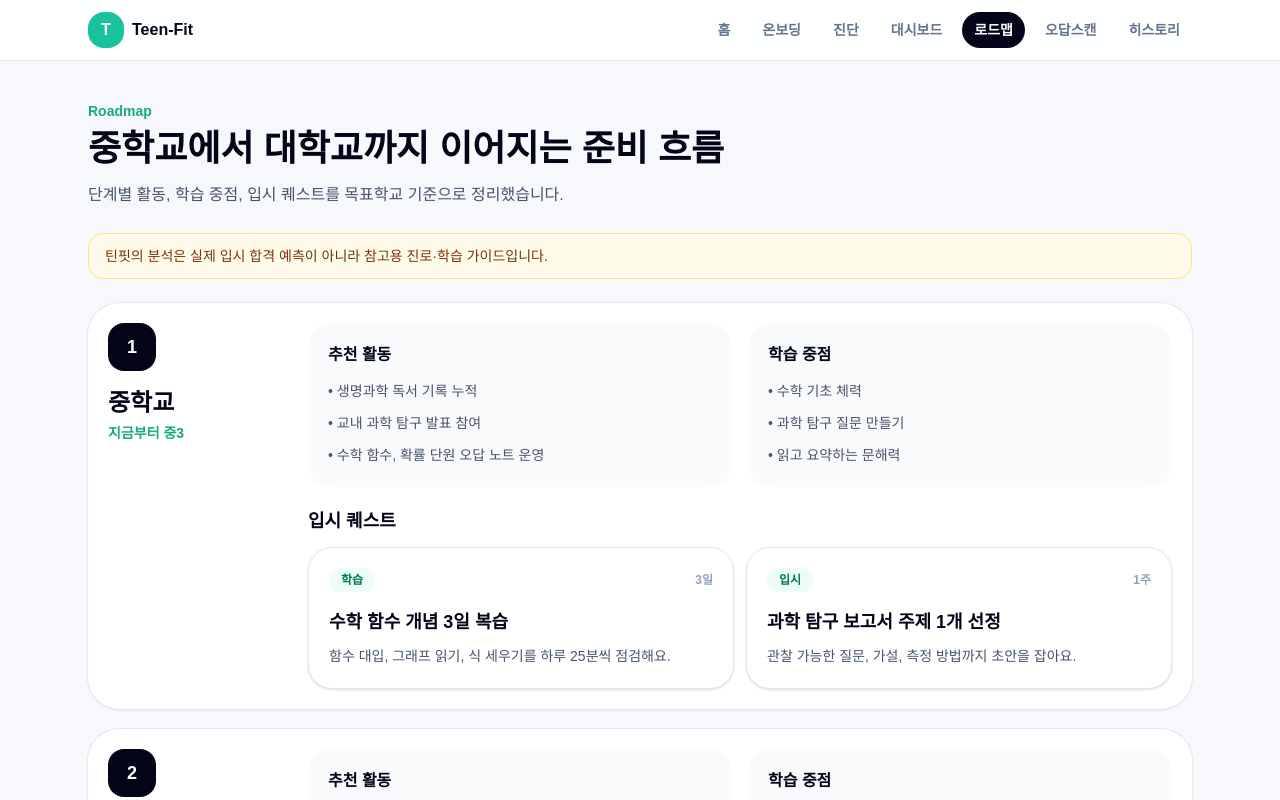
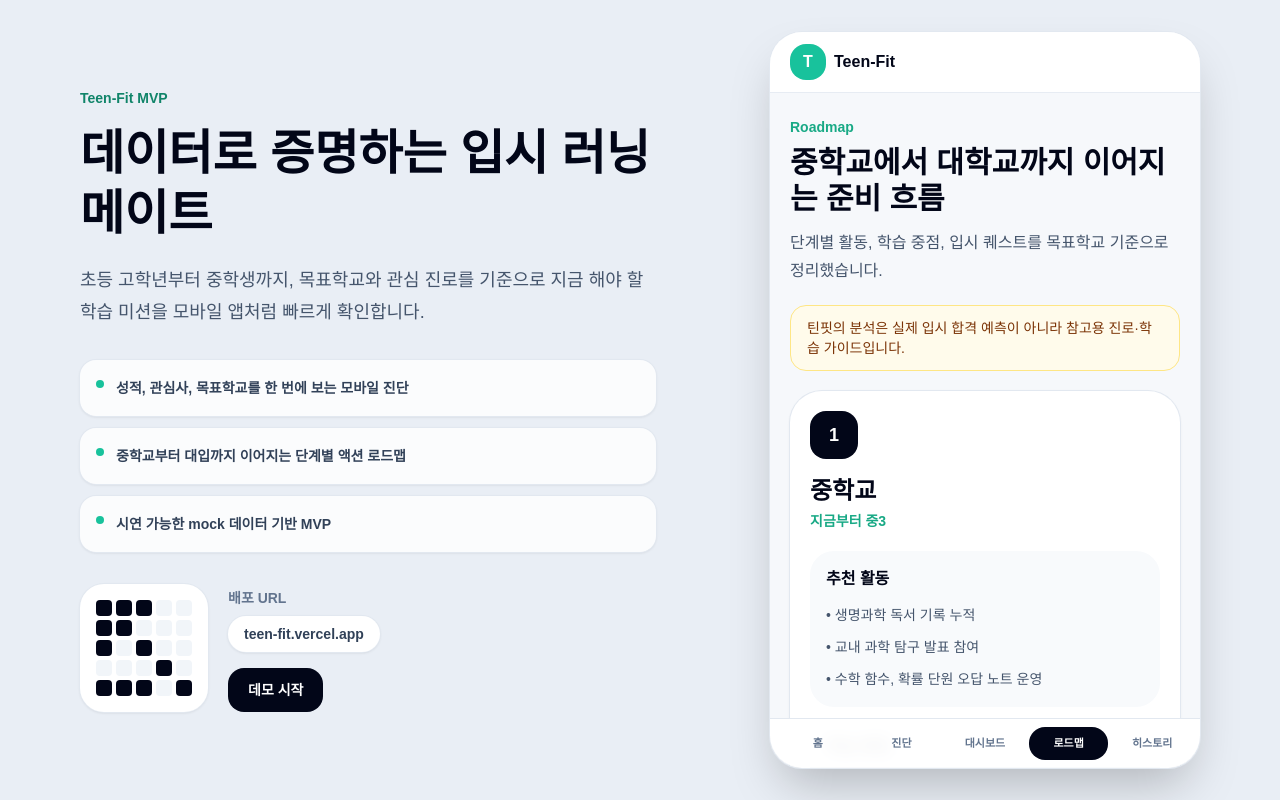
Before and after one commit to taekbari/teen-fit, a Next.js app: page /roadmap in a window 1280 px wide. Shown: the top 800 px of the page. Built offline with nearby package versions, Linux system fonts and the light colour scheme.

Commit message:
Update: 모바일 화면으로 볼 수 있도록 화면 수정

```diff
--- a/app/page.tsx
+++ b/app/page.tsx
@@ -3,31 +3,28 @@
 
 export default function Home() {
   return (
-    <section className="mx-auto grid min-h-[calc(100vh-65px)] max-w-6xl items-center gap-8 px-4 py-10 sm:px-6 lg:grid-cols-[1.05fr_0.95fr]">
-      <div>
-        <p className="text-sm font-black text-[#18a985]">Teen-Fit</p>
-        <h1 className="mt-4 text-4xl font-black tracking-normal text-slate-950 sm:text-6xl">
-          데이터로 증명하는 힙한 입시 러닝메이트
+    <section className="mx-auto flex w-full max-w-[430px] flex-col gap-5 px-5 py-6">
+      <div className="rounded-[2rem] bg-slate-950 p-6 text-white shadow-sm">
+        <p className="text-sm font-black text-emerald-200">Teen-Fit</p>
+        <h1 className="mt-4 text-4xl font-black leading-tight tracking-normal">
+          내 목표학교까지 지금 몇 걸음일까?
         </h1>
-        <p className="mt-5 max-w-2xl text-lg leading-8 text-slate-600">
-          성적과 관심사의 변화에 따라 목표학교까지의 거리를 보여드려요.
+        <p className="mt-4 text-base leading-7 text-slate-200">
+          성적, 관심사, 학습 성향을 바탕으로 달성도와 이번 달 미션을 확인합니다.
         </p>
-        <div className="mt-8 flex flex-col gap-3 sm:flex-row">
+        <div className="mt-6 grid gap-3">
           <Link
             href="/onboarding"
-            className="rounded-2xl bg-slate-950 px-6 py-4 text-center font-black text-white transition hover:bg-slate-800"
+            className="rounded-2xl bg-white px-5 py-4 text-center font-black text-slate-950 transition hover:bg-slate-100"
           >
             시작하기
           </Link>
           <Link
             href="/dashboard"
-            className="rounded-2xl border border-slate-200 bg-white px-6 py-4 text-center font-black text-slate-900 transition hover:bg-slate-50"
+            className="rounded-2xl border border-white/15 px-5 py-4 text-center font-black text-white transition hover:bg-white/10"
           >
             템플릿 대시보드 보기
           </Link>
-        </div>
-        <div className="mt-8 max-w-xl">
-          <Notice />
         </div>
       </div>
 
@@ -63,6 +60,8 @@
           </p>
         </div>
       </div>
+
+      <Notice />
     </section>
   );
 }
--- a/components/AppShell.tsx
+++ b/components/AppShell.tsx
@@ -6,28 +6,88 @@
 
 const navItems = [
   { href: "/", label: "홈" },
-  { href: "/onboarding", label: "온보딩" },
   { href: "/diagnosis", label: "진단" },
   { href: "/dashboard", label: "대시보드" },
   { href: "/roadmap", label: "로드맵" },
-  { href: "/wrong-answer", label: "오답스캔" },
   { href: "/history", label: "히스토리" },
+];
+
+const serviceValues = [
+  "성적, 관심사, 목표학교를 한 번에 보는 모바일 진단",
+  "중학교부터 대입까지 이어지는 단계별 액션 로드맵",
+  "시연 가능한 mock 데이터 기반 MVP",
 ];
 
 export function AppShell({ children }: { children: ReactNode }) {
   const pathname = usePathname();
 
   return (
-    <div className="min-h-screen bg-[#f6f8fb] text-slate-950">
-      <header className="sticky top-0 z-20 border-b border-slate-200/80 bg-white/90 backdrop-blur">
-        <div className="mx-auto flex max-w-6xl items-center justify-between gap-4 px-4 py-3 sm:px-6">
+    <div className="min-h-screen bg-[#e9eef5] text-slate-950 lg:grid lg:grid-cols-[minmax(360px,1fr)_430px] lg:items-center lg:gap-12 lg:px-12 lg:py-8 xl:px-20">
+      <aside className="hidden lg:block">
+        <div className="max-w-xl">
+          <p className="text-sm font-black text-[#108469]">Teen-Fit MVP</p>
+          <h1 className="mt-4 text-5xl font-black leading-tight tracking-normal text-slate-950">
+            데이터로 증명하는 입시 러닝메이트
+          </h1>
+          <p className="mt-5 text-lg leading-8 text-slate-600">
+            초등 고학년부터 중학생까지, 목표학교와 관심 진로를 기준으로
+            지금 해야 할 학습 미션을 모바일 앱처럼 빠르게 확인합니다.
+          </p>
+
+          <div className="mt-8 grid gap-3">
+            {serviceValues.map((value) => (
+              <div
+                key={value}
+                className="flex items-start gap-3 rounded-2xl bg-white/80 p-4 shadow-sm ring-1 ring-slate-200"
+              >
+                <span className="mt-1 size-2 rounded-full bg-[#18c29c]" />
+                <p className="text-sm font-bold leading-6 text-slate-700">{value}</p>
+              </div>
+            ))}
+          </div>
+
+          <div className="mt-8 flex items-end gap-5">
+            <div className="grid size-32 grid-cols-5 gap-1 rounded-3xl bg-white p-4 shadow-sm ring-1 ring-slate-200">
+              {Array.from({ length: 25 }).map((_, index) => (
+                <span
+                  key={index}
+                  className={`rounded-sm ${
+                    [0, 1, 2, 5, 10, 6, 12, 18, 20, 21, 22, 24].includes(index)
+                      ? "bg-slate-950"
+                      : "bg-slate-100"
+                  }`}
+                />
+              ))}
+            </div>
+            <div>
+              <p className="text-sm font-black text-slate-500">배포 URL</p>
+              <p className="mt-2 rounded-full bg-white px-4 py-2 text-sm font-bold text-slate-700 shadow-sm ring-1 ring-slate-200">
+                teen-fit.vercel.app
+              </p>
+              <Link
+                href="/onboarding"
+                className="mt-4 inline-flex rounded-2xl bg-slate-950 px-5 py-3 text-sm font-black text-white transition hover:bg-slate-800"
+              >
+                데모 시작
+              </Link>
+            </div>
+          </div>
+        </div>
+      </aside>
+
+      <div className="app-frame no-scrollbar mx-auto flex min-h-screen w-full max-w-[430px] flex-col bg-[#f6f8fb] lg:h-[min(860px,calc(100vh-64px))] lg:min-h-0 lg:overflow-y-auto lg:rounded-[2rem] lg:shadow-2xl lg:ring-1 lg:ring-slate-200">
+        <header className="sticky top-0 z-20 border-b border-slate-200/80 bg-white/95 px-5 py-3 backdrop-blur">
           <Link href="/" className="flex items-center gap-2 font-bold">
             <span className="grid size-9 place-items-center rounded-2xl bg-[#18c29c] text-white">
               T
             </span>
             <span>Teen-Fit</span>
           </Link>
-          <nav className="no-scrollbar flex max-w-[70vw] gap-2 overflow-x-auto">
+        </header>
+
+        <main className="grow pb-4">{children}</main>
+
+        <nav className="sticky bottom-0 z-20 grid grid-cols-5 gap-1 border-t border-slate-200 bg-white/95 px-2 py-2 backdrop-blur">
           {navItems.map((item) => {
             const active = pathname === item.href;
 
@@ -35,7 +95,7 @@
               <Link
                 key={item.href}
                 href={item.href}
-                  className={`whitespace-nowrap rounded-full px-3 py-2 text-sm font-semibold transition ${
+                className={`rounded-2xl px-1 py-2 text-center text-[11px] font-black transition ${
                   active
                     ? "bg-slate-950 text-white"
                     : "text-slate-500 hover:bg-slate-100 hover:text-slate-900"
@@ -47,8 +107,6 @@
           })}
         </nav>
       </div>
-      </header>
-      <main>{children}</main>
     </div>
   );
 }
@@ -65,10 +123,10 @@
   children: ReactNode;
 }) {
   return (
-    <section className="mx-auto flex max-w-6xl flex-col gap-6 px-4 py-8 sm:px-6 sm:py-10">
-      <div className="max-w-3xl">
+    <section className="mx-auto flex w-full max-w-[430px] flex-col gap-5 px-5 py-6">
+      <div>
         <p className="text-sm font-bold text-[#18a985]">{eyebrow}</p>
-        <h1 className="mt-2 text-3xl font-black tracking-normal sm:text-4xl">
+        <h1 className="mt-2 text-3xl font-black tracking-normal">
           {title}
         </h1>
         <p className="mt-3 text-base leading-7 text-slate-600">{description}</p>
--- a/components/DashboardCards.tsx
+++ b/components/DashboardCards.tsx
@@ -10,7 +10,7 @@
   accent: string;
 }) {
   return (
-    <div className="rounded-3xl border border-slate-200 bg-white p-5 shadow-sm">
+    <div className="rounded-3xl border border-slate-200 bg-white p-4 shadow-sm">
       <div className="flex items-center justify-between">
         <p className="text-sm font-bold text-slate-500">{label}</p>
         <span className="text-lg font-black">{value}</span>
@@ -36,8 +36,8 @@
     profile.character === "냥쌤" ? "🐱" : profile.character === "토끼쌤" ? "🐰" : "🐶";
 
   return (
-    <div className="flex gap-4 rounded-3xl bg-slate-950 p-5 text-white shadow-sm">
-      <div className="grid size-14 shrink-0 place-items-center rounded-2xl bg-white text-3xl">
+    <div className="flex gap-3 rounded-3xl bg-slate-950 p-5 text-white shadow-sm">
+      <div className="grid size-12 shrink-0 place-items-center rounded-2xl bg-white text-2xl">
         {face}
       </div>
       <div>
@@ -50,7 +50,7 @@
 
 export function QuestCard({ quest }: { quest: Quest }) {
   return (
-    <article className="rounded-3xl border border-slate-200 bg-white p-5 shadow-sm">
+    <article className="rounded-3xl border border-slate-200 bg-white p-4 shadow-sm">
       <div className="flex items-center justify-between gap-3">
         <span className="rounded-full bg-emerald-50 px-3 py-1 text-xs font-bold text-emerald-700">
           {quest.category}
@@ -65,8 +65,8 @@
 
 export function AchievementPanel({ analysis }: { analysis: AnalysisResult }) {
   return (
-    <div className="rounded-[2rem] bg-white p-6 shadow-sm ring-1 ring-slate-200">
-      <div className="flex flex-col gap-4 sm:flex-row sm:items-end sm:justify-between">
+    <div className="rounded-[2rem] bg-white p-5 shadow-sm ring-1 ring-slate-200">
+      <div className="flex flex-col gap-4">
         <div>
           <p className="text-sm font-bold text-slate-500">목표학교 달성도</p>
           <p className="mt-2 text-5xl font-black text-slate-950">
--- a/components/DashboardView.tsx
+++ b/components/DashboardView.tsx
@@ -15,14 +15,14 @@
   const [analysis] = useState(() => getAnalysis());
 
   return (
-    <div className="grid gap-6">
+    <div className="grid gap-5">
       <Notice />
-      <div className="grid gap-5 lg:grid-cols-[1.1fr_0.9fr]">
+      <div className="grid gap-4">
         <AchievementPanel analysis={analysis} />
         <MentorBubble profile={profile} comment={analysis.mentorComment} />
       </div>
 
-      <div className="grid gap-4 sm:grid-cols-2 lg:grid-cols-4">
+      <div className="grid grid-cols-2 gap-3">
         <StatCard label="문해력" value={analysis.stats.literacy} accent="bg-[#35a7ff]" />
         <StatCard label="수리력" value={analysis.stats.numeracy} accent="bg-[#ffb020]" />
         <StatCard label="탐구력" value={analysis.stats.inquiry} accent="bg-[#18c29c]" />
@@ -31,15 +31,15 @@
 
       <section>
         <h2 className="text-xl font-black">이번 달 추천 미션</h2>
-        <div className="mt-4 grid gap-4 md:grid-cols-3">
+        <div className="mt-4 grid gap-3">
           {analysis.recommendedMissions.map((quest) => (
             <QuestCard key={quest.id} quest={quest} />
           ))}
         </div>
       </section>
 
-      <div className="grid gap-5 lg:grid-cols-2">
-        <section className="rounded-[2rem] bg-white p-6 shadow-sm ring-1 ring-slate-200">
+      <div className="grid gap-4">
+        <section className="rounded-[2rem] bg-white p-5 shadow-sm ring-1 ring-slate-200">
           <h2 className="text-xl font-black">추천 학습 전략</h2>
           <ul className="mt-4 grid gap-3">
             {analysis.learningStrategy.map((item) => (
@@ -49,7 +49,7 @@
             ))}
           </ul>
         </section>
-        <section className="rounded-[2rem] bg-white p-6 shadow-sm ring-1 ring-slate-200">
+        <section className="rounded-[2rem] bg-white p-5 shadow-sm ring-1 ring-slate-200">
           <h2 className="text-xl font-black">진로 방향 제안</h2>
           <div className="mt-4 flex flex-wrap gap-3">
             {analysis.careerSuggestions.map((item) => (
--- a/components/DiagnosisForm.tsx
+++ b/components/DiagnosisForm.tsx
@@ -68,7 +68,7 @@
 
   return (
     <form onSubmit={submit} className="grid gap-5">
-      <div className="grid gap-4 rounded-[2rem] bg-white p-5 shadow-sm ring-1 ring-slate-200 sm:grid-cols-5">
+      <div className="grid grid-cols-2 gap-4 rounded-[2rem] bg-white p-5 shadow-sm ring-1 ring-slate-200">
         {scoreFields.map(([field, label]) => (
           <label key={field}>
             <span className="text-sm font-bold text-slate-600">{label}</span>
@@ -102,14 +102,14 @@
         ))}
       </div>
 
-      <div className="grid gap-4 rounded-[2rem] bg-white p-5 shadow-sm ring-1 ring-slate-200 sm:grid-cols-2">
+      <div className="grid gap-4 rounded-[2rem] bg-white p-5 shadow-sm ring-1 ring-slate-200">
         {[
           ["strongSubject", "잘하는 과목"],
           ["weakSubject", "약한 과목"],
           ["recentInterestChange", "최근 관심 변화"],
           ["goal", "목표"],
         ].map(([field, label]) => (
-          <label key={field} className={field === "goal" ? "sm:col-span-2" : ""}>
+          <label key={field}>
             <span className="text-sm font-bold text-slate-600">{label}</span>
             <input
               value={diagnosis[field as keyof DiagnosisInput] as string}
--- a/components/HistoryView.tsx
+++ b/components/HistoryView.tsx
@@ -37,9 +37,9 @@
         </div>
       </section>
 
-      <div className="grid gap-4 md:grid-cols-2">
+      <div className="grid gap-4">
         {items.map((item) => (
-          <article key={item.id} className="rounded-[2rem] bg-white p-6 shadow-sm ring-1 ring-slate-200">
+          <article key={item.id} className="rounded-[2rem] bg-white p-5 shadow-sm ring-1 ring-slate-200">
             <div className="flex items-start justify-between gap-4">
               <div>
                 <p className="text-sm font-bold text-slate-400">
--- a/components/OnboardingForm.tsx
+++ b/components/OnboardingForm.tsx
@@ -31,7 +31,7 @@
   }
 
   return (
-    <form onSubmit={submit} className="grid gap-4 rounded-[2rem] bg-white p-5 shadow-sm ring-1 ring-slate-200 sm:grid-cols-2 sm:p-6">
+    <form onSubmit={submit} className="grid gap-4 rounded-[2rem] bg-white p-5 shadow-sm ring-1 ring-slate-200">
       {[
         ["name", "이름"],
         ["grade", "학년"],
@@ -41,7 +41,7 @@
         ["careerInterest", "관심 진로/분야"],
         ["favoriteActivities", "좋아하는 활동"],
       ].map(([field, label]) => (
-        <label key={field} className={field === "favoriteActivities" ? "sm:col-span-2" : ""}>
+        <label key={field}>
           <span className="text-sm font-bold text-slate-600">{label}</span>
           <input
             value={profile[field as keyof StudentProfile]}
@@ -51,15 +51,15 @@
         </label>
       ))}
 
-      <div className="sm:col-span-2">
+      <div>
         <p className="text-sm font-bold text-slate-600">캐릭터 선택</p>
-        <div className="mt-2 grid gap-3 sm:grid-cols-3">
+        <div className="mt-2 grid grid-cols-3 gap-2">
           {characters.map((character) => (
             <button
               type="button"
               key={character}
               onClick={() => setProfile((current) => ({ ...current, character }))}
-              className={`rounded-2xl border px-4 py-4 text-left font-bold transition ${
+              className={`rounded-2xl border px-3 py-4 text-left text-sm font-bold transition ${
                 profile.character === character
                   ? "border-[#18c29c] bg-[#e8fff8] text-[#108469]"
                   : "border-slate-200 bg-slate-50 text-slate-600"
@@ -71,10 +71,10 @@
         </div>
       </div>
 
-      {error ? <p className="text-sm font-bold text-red-500 sm:col-span-2">{error}</p> : null}
+      {error ? <p className="text-sm font-bold text-red-500">{error}</p> : null}
       <button
         disabled={loading}
-        className="rounded-2xl bg-slate-950 px-5 py-4 font-black text-white transition hover:bg-slate-800 disabled:opacity-60 sm:col-span-2"
+        className="rounded-2xl bg-slate-950 px-5 py-4 font-black text-white transition hover:bg-slate-800 disabled:opacity-60"
       >
         {loading ? "저장 중..." : "진단하러 가기"}
       </button>
--- a/components/RoadmapView.tsx
+++ b/components/RoadmapView.tsx
@@ -7,7 +7,7 @@
       {roadmapSteps.map((step, index) => (
         <section
           key={step.id}
-          className="grid gap-5 rounded-[2rem] bg-white p-5 shadow-sm ring-1 ring-slate-200 lg:grid-cols-[180px_1fr]"
+          className="grid gap-5 rounded-[2rem] bg-white p-5 shadow-sm ring-1 ring-slate-200"
         >
           <div>
             <div className="grid size-12 place-items-center rounded-2xl bg-slate-950 text-lg font-black text-white">
@@ -17,13 +17,13 @@
             <p className="mt-1 text-sm font-bold text-[#18a985]">{step.period}</p>
           </div>
           <div className="grid gap-5">
-            <div className="grid gap-4 md:grid-cols-2">
+            <div className="grid gap-3">
               <InfoList title="추천 활동" items={step.recommendedActivities} />
               <InfoList title="학습 중점" items={step.learningFocus} />
             </div>
             <div>
               <h3 className="text-lg font-black">입시 퀘스트</h3>
-              <div className="mt-3 grid gap-3 md:grid-cols-2">
+              <div className="mt-3 grid gap-3">
                 {step.entranceQuests.map((quest) => (
                   <QuestCard key={quest.id} quest={quest} />
                 ))}
@@ -38,7 +38,7 @@
 
 function InfoList({ title, items }: { title: string; items: string[] }) {
   return (
-    <div className="rounded-3xl bg-slate-50 p-5">
+    <div className="rounded-3xl bg-slate-50 p-4">
       <h3 className="font-black">{title}</h3>
       <ul className="mt-3 grid gap-2 text-sm leading-6 text-slate-600">
         {items.map((item) => (
--- a/components/WrongAnswerDemo.tsx
+++ b/components/WrongAnswerDemo.tsx
@@ -21,8 +21,8 @@
   }
 
   return (
-    <div className="grid gap-5 lg:grid-cols-[0.9fr_1.1fr]">
-      <label className="flex min-h-72 cursor-pointer flex-col items-center justify-center rounded-[2rem] border-2 border-dashed border-slate-300 bg-white p-8 text-center shadow-sm transition hover:border-[#18c29c]">
+    <div className="grid gap-5">
+      <label className="flex min-h-64 cursor-pointer flex-col items-center justify-center rounded-[2rem] border-2 border-dashed border-slate-300 bg-white p-6 text-center shadow-sm transition hover:border-[#18c29c]">
         <span className="text-5xl">📷</span>
         <span className="mt-4 text-xl font-black">문제 이미지 업로드</span>
         <span className="mt-2 text-sm leading-6 text-slate-500">
@@ -31,7 +31,7 @@
         <input type="file" accept="image/*" className="sr-only" onChange={onUpload} />
       </label>
 
-      <section className="rounded-[2rem] bg-white p-6 shadow-sm ring-1 ring-slate-200">
+      <section className="rounded-[2rem] bg-white p-5 shadow-sm ring-1 ring-slate-200">
         <p className="text-sm font-bold text-slate-500">업로드 파일</p>
         <h2 className="mt-2 text-2xl font-black">{fileName || "아직 업로드 전"}</h2>
         {loading ? (
```
Lines whose indentation alone changed are shown as unchanged.
